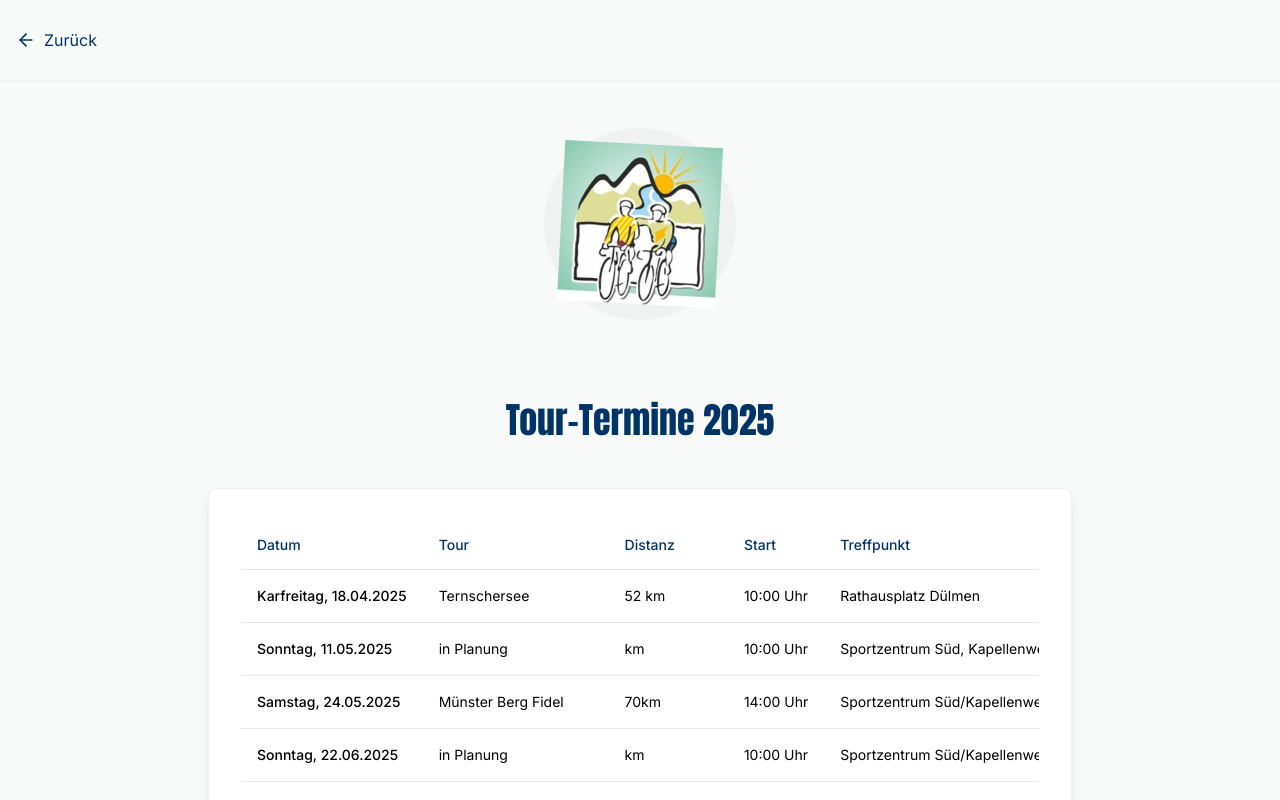
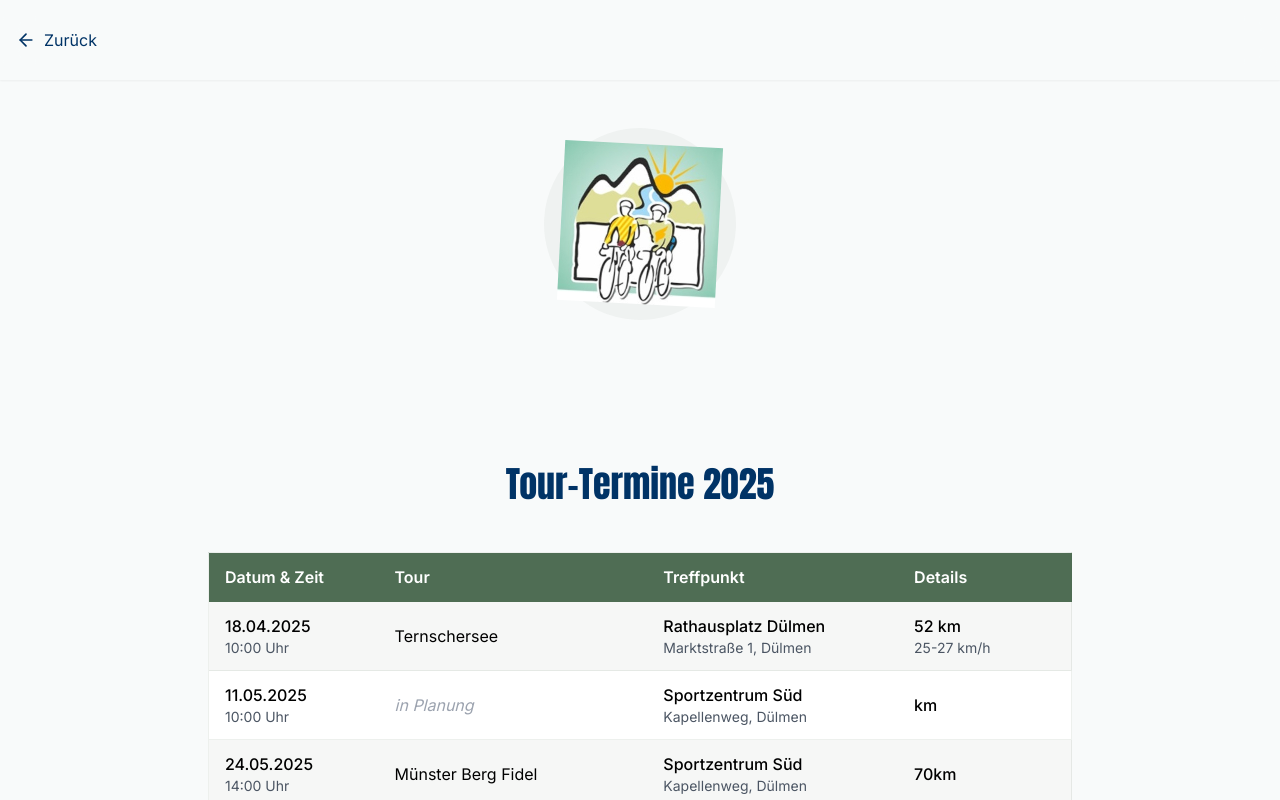
Before and after one commit to revalenz-gmbh/hoffnungsradler-duelmen, a React (Vite) app: page /tour-termine in a window 1280 px wide. Shown: the top 800 px of the page. Built offline with nearby package versions, Linux system fonts and the light colour scheme.

Commit message:
Struktur Tour Tabelle

```diff
--- a/src/components/TourDates.tsx
+++ b/src/components/TourDates.tsx
@@ -8,8 +8,18 @@ import {
   TableRow,
 } from "@/components/ui/table";
 
+interface TourDate {
+  date: string;
+  time: string;
+  name: string;
+  location: string;
+  address: string;
+  distance: string;
+  speed: string;
+}
+
 const TourDates = () => {
-  const tours = [
+  const tours: TourDate[] = [
     {
       date: "18.04.2025",
       day: "Karfreitag",
@@ -17,6 +27,8 @@ const TourDates = () => {
       distance: "52 km",
       time: "10:00 Uhr",
       location: "Rathausplatz Dülmen",
+      address: "Marktstraße 1, Dülmen",
+      speed: "25-27 km/h"
     },
     {
       date: "11.05.2025",
@@ -24,7 +36,8 @@ const TourDates = () => {
       name: "in Planung",
       distance: " km",
       time: "10:00 Uhr",
-      location: "Sportzentrum Süd, Kapellenweg",
+      location: "Sportzentrum Süd",
+      address: "Kapellenweg, Dülmen"
     },
     {
       date: "24.05.2025",
@@ -32,7 +45,8 @@ const TourDates = () => {
       name: "Münster Berg Fidel",
       distance: "70km",
       time: "14:00 Uhr",
-      location: "Sportzentrum Süd/Kapellenweg",
+      location: "Sportzentrum Süd",
+      address: "Kapellenweg, Dülmen"
     },
     {
       date: "22.06.2025",
@@ -40,7 +54,8 @@ const TourDates = () => {
       name: "in Planung",
       distance: " km",
       time: "10:00 Uhr",
-      location: "Sportzentrum Süd/Kapellenweg",
+      location: "Sportzentrum Süd",
+      address: "Kapellenweg, Dülmen"
     },
     {
       date: "20.07.2025",
@@ -48,7 +63,8 @@ const TourDates = () => {
       name: "in Planung",
       distance: " km",
       time: "10:00 Uhr",
-      location: "Sportzentrum Süd/Kapellenweg",
+      location: "Sportzentrum Süd",
+      address: "Kapellenweg, Dülmen"
     },
     {
       date: "24.08.2028",
@@ -56,7 +72,8 @@ const TourDates = () => {
       name: "in Planung",
       distance: " km",
       time: "10:00 Uhr",
-      location: "Sportzentrum Süd/Kapellenweg",
+      location: "Sportzentrum Süd",
+      address: "Kapellenweg, Dülmen"
     },
     {
       date: "28.09.2025",
@@ -64,7 +81,9 @@ const TourDates = () => {
       name: "Baumberger Alpin-Tour",
       distance: "48/78/106km",
       time: "10:00 Uhr",
-      location: "Sportzentrum Süd/Kapellenweg",
+      location: "Sportzentrum Süd",
+      address: "Kapellenweg, Dülmen",
+      speed: "frei"
     },
   ];
 
@@ -75,51 +94,47 @@ const TourDates = () => {
           <h2 className="font-anton text-4xl text-prussian text-center mb-12">
             Tour-Termine 2025
           </h2>
-          <div className="bg-white rounded-lg p-4 md:p-8 shadow-lg border border-forest/10">
-            <div className="overflow-x-auto">
-              <Table>
-                <TableHeader>
-                  <TableRow className="hover:bg-transparent">
-                    <TableHead className="w-[180px] font-medium text-prussian">
-                      Datum
-                    </TableHead>
-                    <TableHead className="w-[200px] font-medium text-prussian">
-                      Tour
-                    </TableHead>
-                    <TableHead className="w-[120px] font-medium text-prussian">
-                      Distanz
-                    </TableHead>
-                    <TableHead className="w-[100px] font-medium text-prussian">
-                      Start
-                    </TableHead>
-                    <TableHead className="min-w-[220px] font-medium text-prussian">
-                      Treffpunkt
-                    </TableHead>
-                  </TableRow>
-                </TableHeader>
-                <TableBody>
-                  {tours.map((tour, index) => (
-                    <TableRow key={index} className="hover:bg-forest/5">
-                      <TableCell className="font-medium whitespace-nowrap">
-                        {tour.day}, {tour.date}
-                      </TableCell>
-                      <TableCell className="whitespace-nowrap">
-                        {tour.name}
-                      </TableCell>
-                      <TableCell className="whitespace-nowrap">
-                        {tour.distance}
-                      </TableCell>
-                      <TableCell className="whitespace-nowrap">
-                        {tour.time}
-                      </TableCell>
-                      <TableCell className="whitespace-nowrap">
-                        {tour.location}
-                      </TableCell>
-                    </TableRow>
-                  ))}
-                </TableBody>
-              </Table>
-            </div>
+          <div className="overflow-x-auto">
+            <table className="w-full bg-white rounded-lg shadow-lg border border-forest/10">
+              <thead className="bg-forest text-white">
+                <tr>
+                  <th className="px-4 py-3 text-left">Datum & Zeit</th>
+                  <th className="px-4 py-3 text-left">Tour</th>
+                  <th className="px-4 py-3 text-left">Treffpunkt</th>
+                  <th className="px-4 py-3 text-left">Details</th>
+                </tr>
+              </thead>
+              <tbody>
+                {tours.map((tour, index) => (
+                  <tr
+                    key={index}
+                    className={`border-t border-forest/10 ${
+                      index % 2 === 0 ? 'bg-forest/5' : 'bg-white'
+                    }`}
+                  >
+                    <td className="px-4 py-3">
+                      <div className="font-medium">{tour.date}</div>
+                      <div className="text-sm text-gray-600">{tour.time}</div>
+                    </td>
+                    <td className="px-4 py-3">
+                      {tour.name === "in Planung" ? (
+                        <div className="text-gray-400 italic">in Planung</div>
+                      ) : (
+                        <div>{tour.name}</div>
+                      )}
+                    </td>
+                    <td className="px-4 py-3">
+                      <div className="font-medium">{tour.location}</div>
+                      <div className="text-sm text-gray-600">{tour.address}</div>
+                    </td>
+                    <td className="px-4 py-3">
+                      <div className="font-medium">{tour.distance}</div>
+                      <div className="text-sm text-gray-600">{tour.speed}</div>
+                    </td>
+                  </tr>
+                ))}
+              </tbody>
+            </table>
           </div>
           <div className="mt-8 text-center">
             <Link
--- a/src/pages/TourTermine.tsx
+++ b/src/pages/TourTermine.tsx
@@ -35,11 +35,11 @@ const TourTermine = () => {
               </div>
             </div>
             {/* Tour Dates Section */}
-            <div className="-mt-32">
+            <div className="-mt-16">
               <TourDates />
 
               {/* Legal Notice */}
-              <section className="bg-white rounded-lg p-8 shadow-lg border border-forest/10 -mt-16">
+              <section className="bg-white rounded-lg p-8 shadow-lg border border-forest/10 mt-8">
                 <div className="space-y-4 text-text text-center">
                   <p className="italic">
                     Mit Ausnahme der "Baumberge Alpin-Tour" werden alle Touren von erfahrenen Tour-Guides geführt. Die Teilnahme erfolgt auf eigene Verantwortung.
```
